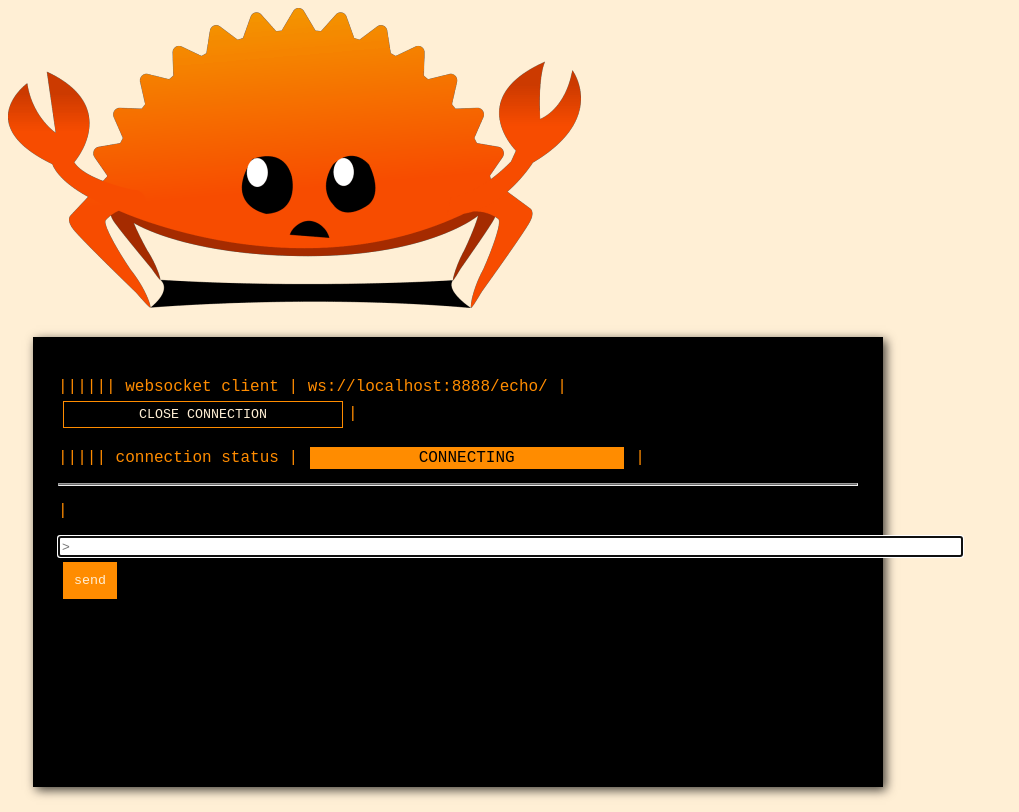
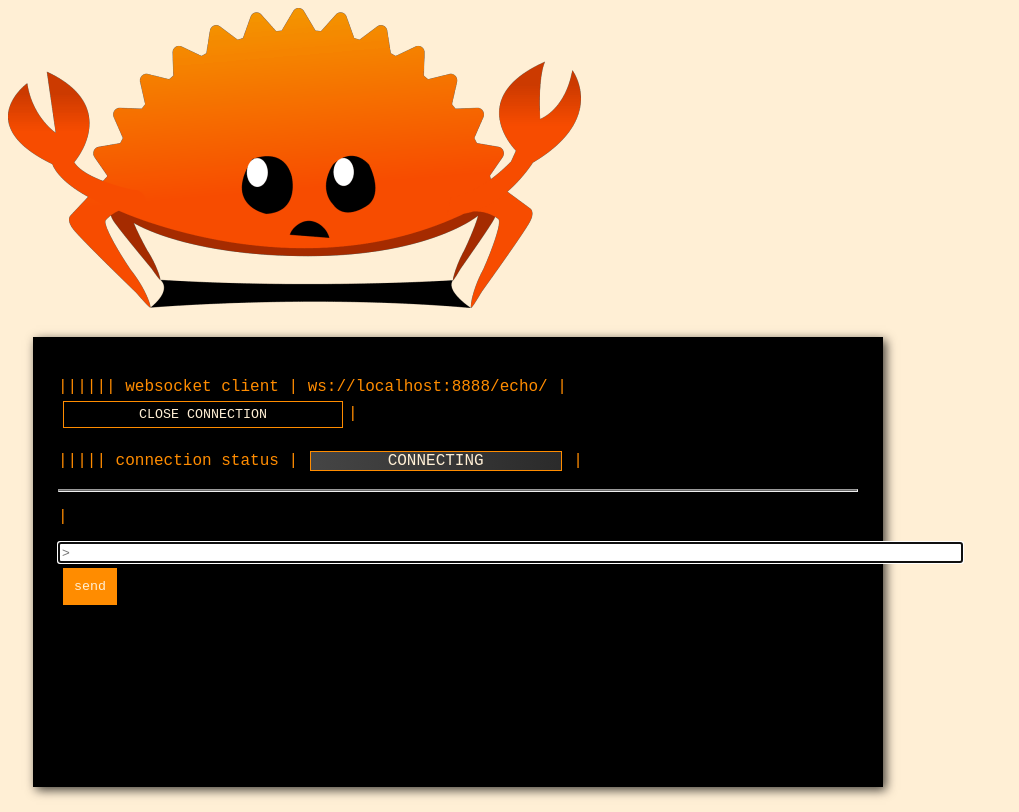
Before and after one commit to davisvansant/websocket_example, a Vue app in the folder client/: page / in a window 1280 px wide. Shown: the whole page, without its empty margins (0-1019 px from the left). Built offline with nearby package versions, Linux system fonts and the light colour scheme; no server answers.

Commit message:
initial status animation

```diff
--- a/client/src/App.vue
+++ b/client/src/App.vue
@@ -143,13 +143,29 @@ export default defineComponent({
     background-color: DarkOrange;
   }
   .connection_status {
-    background-color:DarkOrange;
-    padding: 2px 109px;
+    background: linear-gradient(90deg, Black, DimGrey, Black);
+    background-size: 800% 800%;
+    width: 250px;
+    display: inline-block;
+    text-align: center;
     outline:none;
+    border:1px solid DarkOrange;
     margin: 2px 2px;
     font-family:Courier New;
-    color:Black;
+    color:PapayaWhip;
+    animation: status_animation 15s ease-in-out infinite;
   }
+  @keyframes status_animation {
+    0% {
+        background-position: 0% 50%;
+    }
+    50% {
+        background-position: 100% 50%;
+    }
+    100% {
+        background-position: 0% 50%;
+    }
+}
   .hr {
     height:1px;
     background-color:DimGrey;
```
